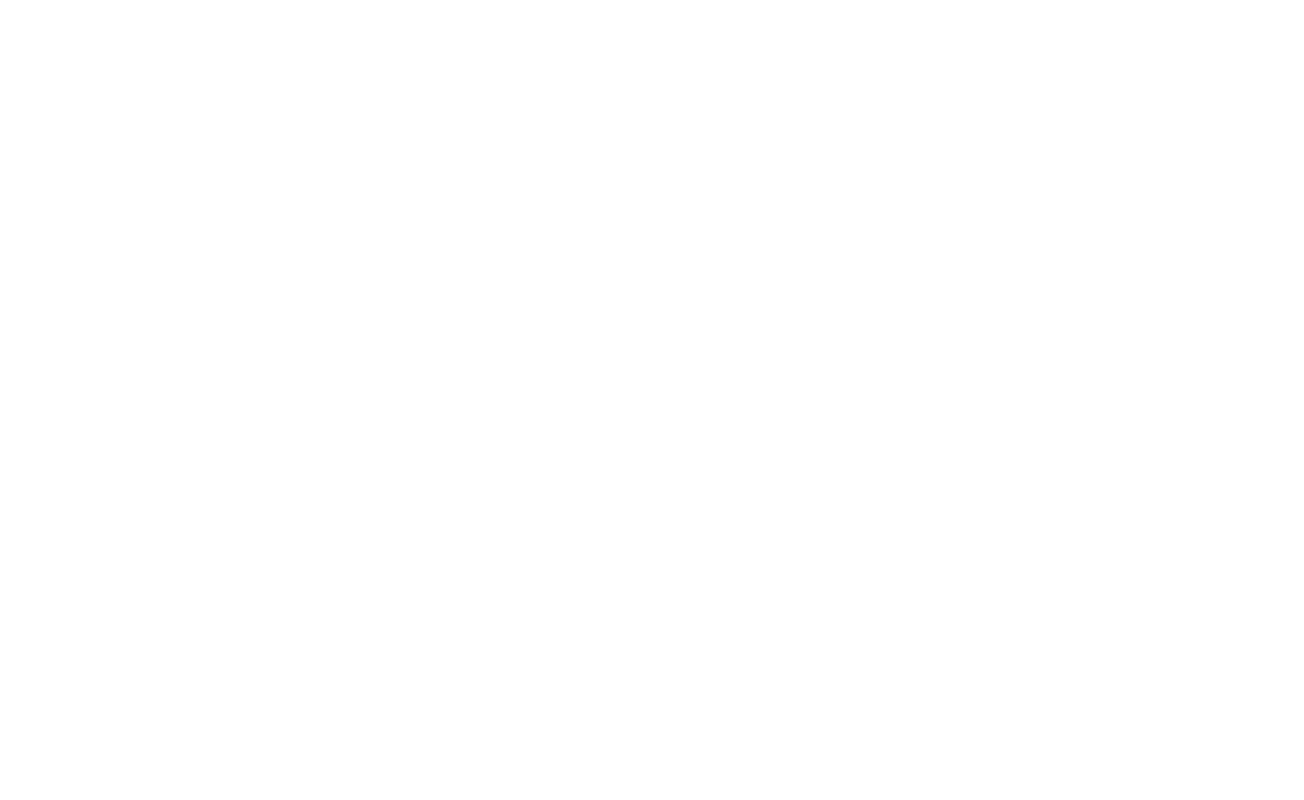
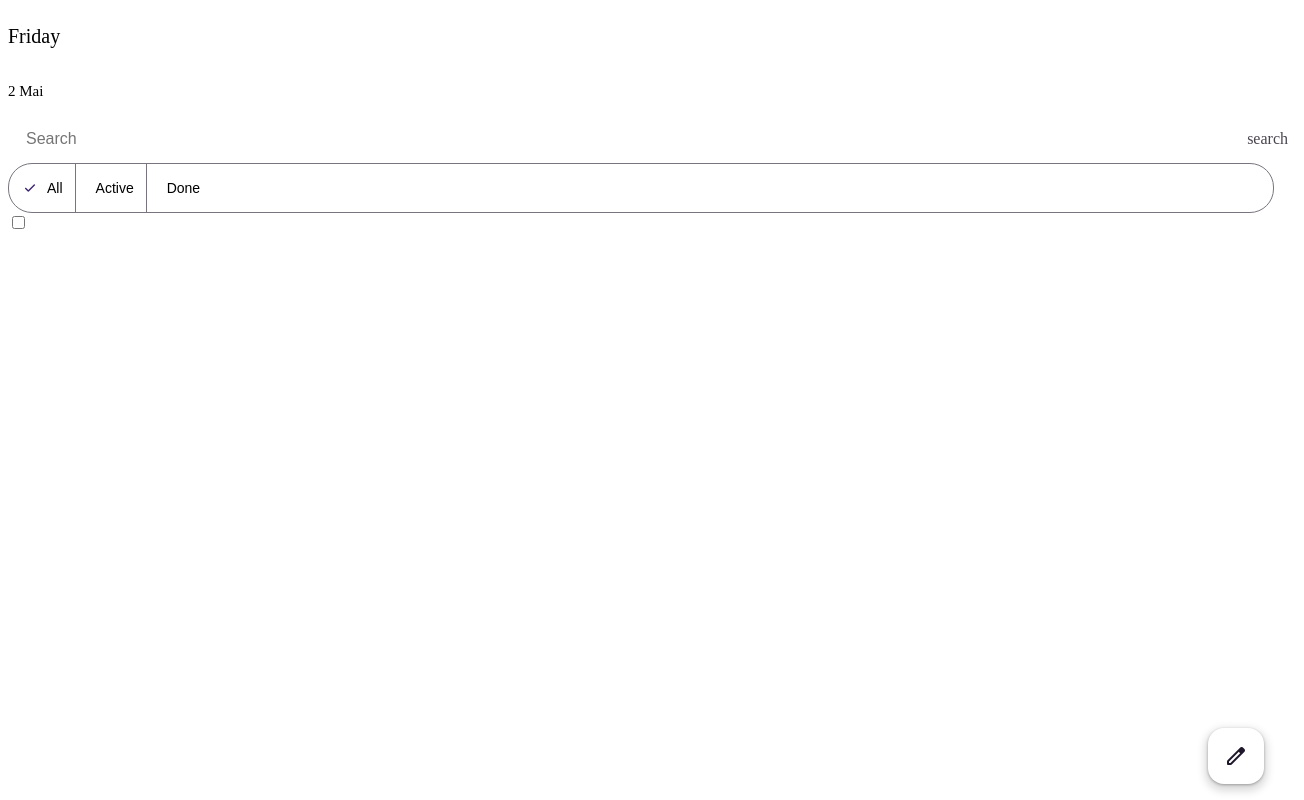
Before and after one commit to IstratiiNik/todo-app, a plain HTML site: page index.html in a window 1280 px wide. Shown: the whole page, 1304 px wide, since content can reach past the window. Drawn offline with nearby package versions, Linux system fonts and the light colour scheme.

Commit message:
Added main HTML code for the TO-DO application: - Added header with date. - Added search field with icon. - Added floating action button. - Added task filter buttons (All, Active, Done) with icons. - Added checkbox with icon. - Linked styles and fonts. - Linked main script.

```diff
--- a/index.html
+++ b/index.html
@@ -1,12 +1,65 @@
 <!DOCTYPE html>
 <html lang="en">
   <head>
-	<meta charset="UTF-8">
-	<meta name="viewport" content="width=device-width, initial-scale=1.0">
-	<link rel="stylesheet" href="styles/style.css">
+    <meta charset="UTF-8" />
+    <meta name="viewport" content="width=device-width, initial-scale=1.0" />
+    <link rel="stylesheet" href="styles/style.css" />
+    <link
+      rel="stylesheet"
+      href="https://fonts.googleapis.com/css2?family=Material+Symbols+Rounded:opsz,wght,FILL,GRAD@24,400,0,0"
+    />
     <title>TO-DO App</title>
   </head>
   <body>
+    <!-- Header -->
+    <div class="header-group">
+      <h2 class="main-header">Friday</h2>
+      <p class="header-group__sub-header">2 Mai</p>
+    </div>
+    <!-- Search -->
+    <div class="search-field">
+      <input type="text" class="search-field__input" placeholder="Search" />
+      <span class="search-field__icon material-icons-rounded">search</span>
+    </div>
+    <!-- Float button -->
+    <button class="float-button">
+      <span class="material-symbols-rounded">edit</span>
+    </button>
+
+    <div class="split-button">
+      <button
+        class="split-button__button split-button__button--active"
+        id="filter-all"
+        onclick="splitButtonClickHandler(this)"
+      >
+        <span class="material-symbols-rounded split-button__button-icon"
+          >check</span
+        >All
+      </button>
+      <button
+        class="split-button__button split-button__button--center"
+        id="filter-active"
+        onclick="splitButtonClickHandler(this)"
+      >
+        <span class="material-symbols-rounded split-button__button-icon"
+          >check</span
+        >Active
+      </button>
+      <button
+        class="split-button__button"
+        id="filter-done"
+        onclick="splitButtonClickHandler(this)"
+      >
+        <span class="material-symbols-rounded split-button__button-icon"
+          >check</span
+        >Done
+      </button>
+    </div>
+    <!-- Checkbox -->
+    <label for="checkbox" class="checkbox">
+      <input type="checkbox" name="checkbox" id="checkbox" />
+      <span class="material-symbols-rounded checkbox__check-icon"> check </span>
+    </label>
 
     <script src="scripts/script.js"></script>
   </body>
--- a/styles/style.css
+++ b/styles/style.css
@@ -0,0 +1,161 @@
+@import url("https://fonts.googleapis.com/css2?family=Open+Sans:ital,wght@0,300..800;1,300..800&display=swap");
+
+/* Header */
+.header-group {
+  display: flex;
+  flex-direction: column;
+  gap: 4px;
+}
+.main-header {
+  font-size: 20px;
+  font-weight: 500;
+}
+.header-group__sub-header {
+  font-size: 15px;
+}
+
+/* Search */
+.search-field {
+  display: flex;
+  align-items: center;
+  justify-content: space-between;
+  gap: 4px;
+  width: 100%;
+  height: 48px;
+  border-radius: 28px;
+  background-color: var(--main-accent-color);
+  overflow: hidden;
+  padding: 0 16px;
+}
+.search-field__input {
+  height: 100%;
+  width: 100%;
+  background: none;
+  border: none;
+  outline: none;
+  appearance: none;
+  font-size: 16px;
+  line-height: 24px;
+}
+
+.search-field__icon {
+  color: #49454f;
+}
+
+/* Float button */
+.float-button {
+  position: fixed;
+  background-color: var(--second-accent-color);
+  box-shadow: 0px 4px 8px 3px rgba(0, 0, 0, 0.15),
+    0px 1px 3px 0px rgba(0, 0, 0, 0.3);
+  width: 56px;
+  height: 56px;
+  border: none;
+  outline: none;
+
+  right: 16px;
+  bottom: 16px;
+  border-radius: 16px;
+
+  display: flex;
+  align-items: center;
+  justify-content: center;
+}
+.float-button span {
+  color: #1f182a;
+  cursor: pointer;
+}
+
+.todo-list {
+  display: flex;
+  flex-direction: column;
+  gap: 12px;
+}
+
+/* Split Button */
+.split-button {
+  width: 100%;
+  height: 48px;
+
+  display: flex;
+  grid-template-columns: 1fr 1fr 1fr;
+  border: 1px solid #79747e;
+  border-radius: 24px;
+  overflow: hidden;
+}
+
+.split-button__button {
+  border: none;
+  outline: none;
+  overflow: hidden;
+  cursor: pointer;
+
+  font-size: 14px;
+  font-weight: 500;
+  background-color: var(--main-bg-color);
+  transition: all 0.15s linear;
+
+  padding: 10px 12px;
+  display: flex;
+  align-items: center;
+  justify-content: center;
+  gap: 8px;
+}
+.split-button__button-icon {
+  width: 0px;
+  overflow: hidden;
+  transition: all 0.15s linear;
+
+  color: #381e72 !important;
+  font-size: 18px !important;
+}
+.split-button__button--center {
+  border-left: 1px solid #79747e;
+  border-right: 1px solid #79747e;
+}
+
+.split-button__button--active {
+  background-color: var(--second-accent-color);
+}
+
+.split-button__button--active .split-button__button-icon {
+  width: 18px;
+}
+
+/* Checkbox */
+.checkbox {
+  position: relative;
+  width: 34px;
+  height: 34px;
+}
+
+.checkbox__input {
+  appearance: none;
+  width: 20px;
+  height: 20px;
+  border: 2px solid #49454f;
+  border-radius: 2px;
+  transition: all 0.15s linear;
+  cursor: pointer;
+}
+
+.checkbox input[type="checkbox"]:checked {
+  background-color: var(--second-accent-color);
+  border-color: var(--second-accent-color);
+}
+
+.checkbox:has(input[type="checkbox"]:checked).checkbox__check-icon {
+  opacity: 100%;
+}
+
+.checkbox__check-icon {
+  position: absolute;
+  top: 7px;
+  left: 7px;
+  pointer-events: none;
+
+  font-size: 20px !important;
+  color: #381e72;
+  transition: all 0.15s linear;
+  opacity: 0%;
+}
```
Lines whose indentation alone changed are shown as unchanged.
